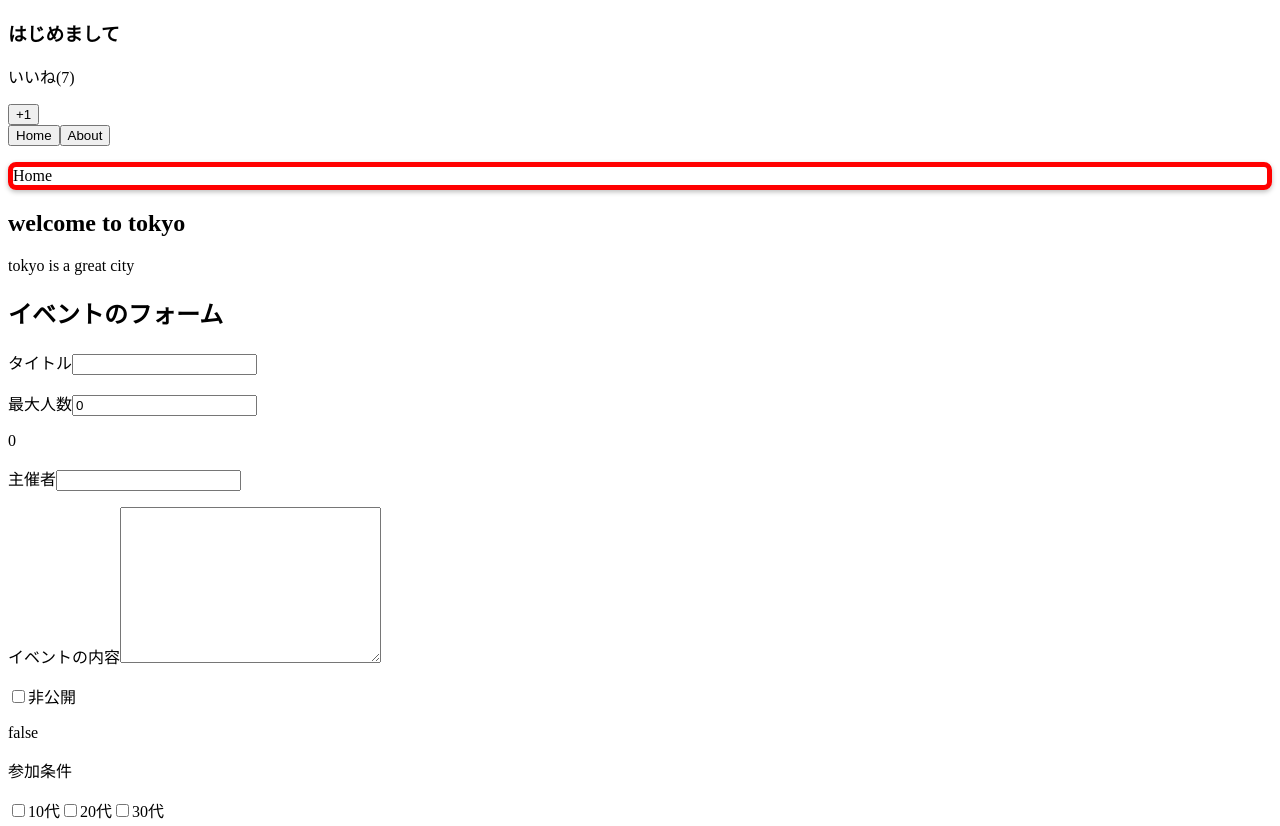
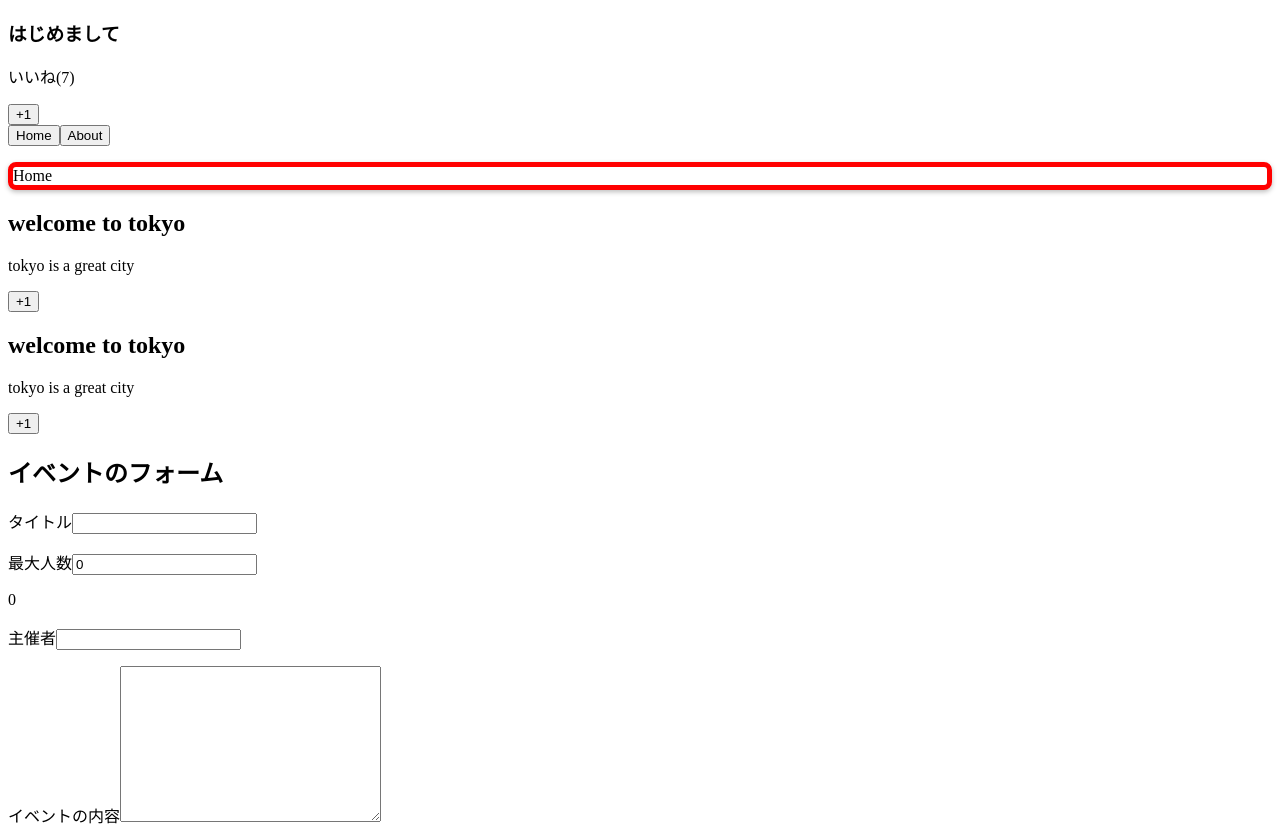
Before and after one commit to TT-35-19/vue_part4, a Vue app in the folder vue_part4/: page / in a window 1280 px wide. Shown: the top 826 px of the page. Built offline with nearby package versions, Linux system fonts and the light colour scheme.

Commit message:
mixinを使って複数のコンポーネントでオプションを共有する

```diff
--- /dev/null
+++ b/vue_part4/src/components/CountNumber.vue
@@ -0,0 +1,15 @@
+<template>
+    <div>
+        <h2>{{ title | upperCase | lowerCase }}</h2>
+        <p>{{ subTitle | lowerCase }}</p>
+        <button @click="number++">+1</button>
+    </div>
+</template>
+
+<script>
+import { tokyoNumber } from "@/tokyoNumber";
+
+export default {
+    mixins: [tokyoNumber]
+}
+</script>
--- a/vue_part4/src/components/Home.vue
+++ b/vue_part4/src/components/Home.vue
@@ -3,22 +3,19 @@
     <p v-border:solid.round.shadow="{width: '5px', color: 'red'}">Home</p>
     <h2>{{ title | upperCase | lowerCase }}</h2>
     <p>{{ subTitle | lowerCase }}</p>
+    <button @click="number++">+1</button>
+    <CountNumber></CountNumber>
   </div>
 </template>
 
 <script>
+import CountNumber from "./CountNumber.vue";
+import { tokyoNumber } from "@/tokyoNumber";
+
 export default {
-  data() {
-    return {
-      tmpData: "hello",
-      title: "Welcome to Tokyo",
-      subTitle: "Tokyo is a great city"
-    };
-  },
-  filters: {
-    lowerCase(value) {
-      return value.toLowerCase();
-    }
+  mixins: [tokyoNumber],
+  components: {
+    CountNumber
   },
   directives: {
     border(el, binding) {
--- /dev/null
+++ b/vue_part4/src/tokyoNumber.js
@@ -0,0 +1,13 @@
+export const tokyoNumber = {
+    data() {
+        return {
+            title: "Welcome to Tokyo",
+            subTitle: "Tokyo is a great city"
+        };
+    },
+    filters: {
+        lowerCase(value) {
+            return  value.toLowerCase();
+        }
+    },
+}
```
